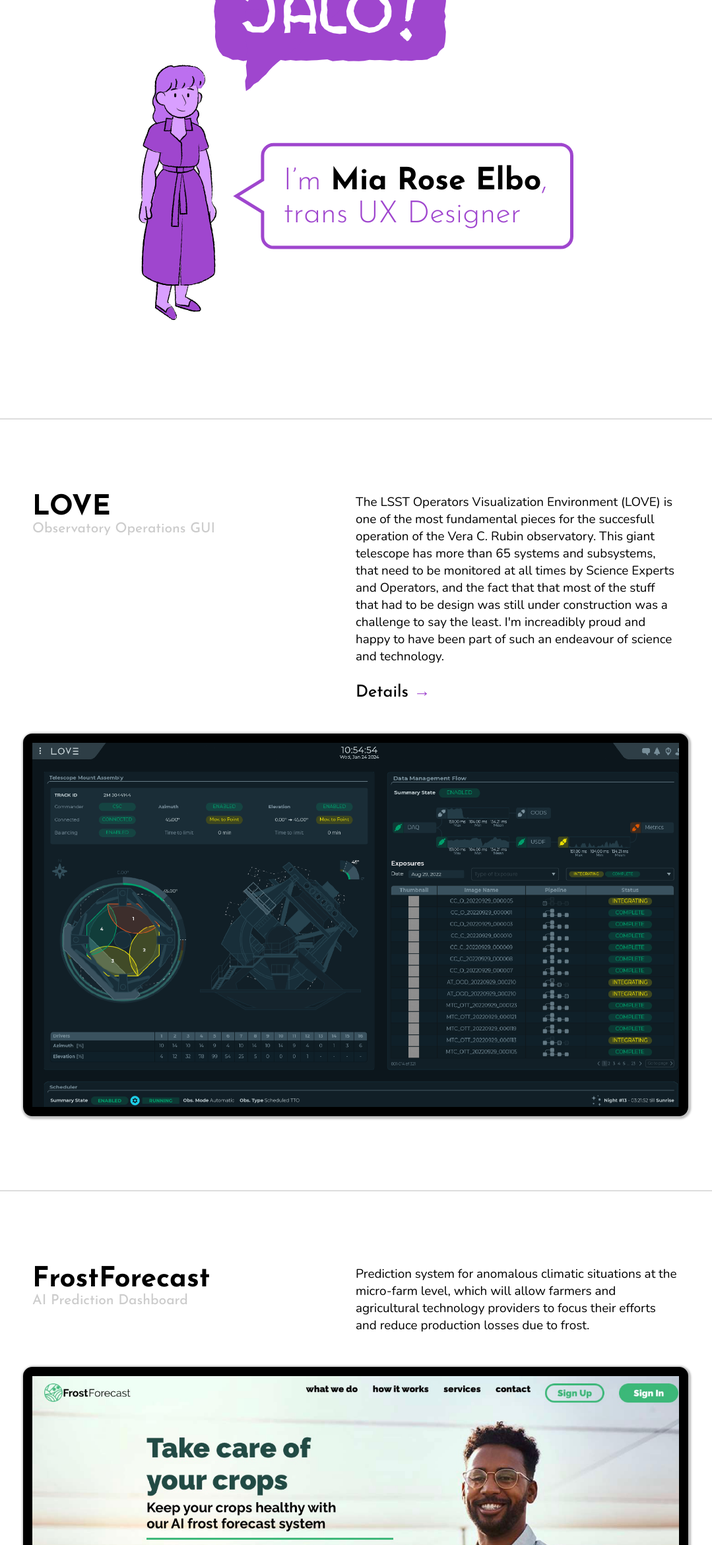
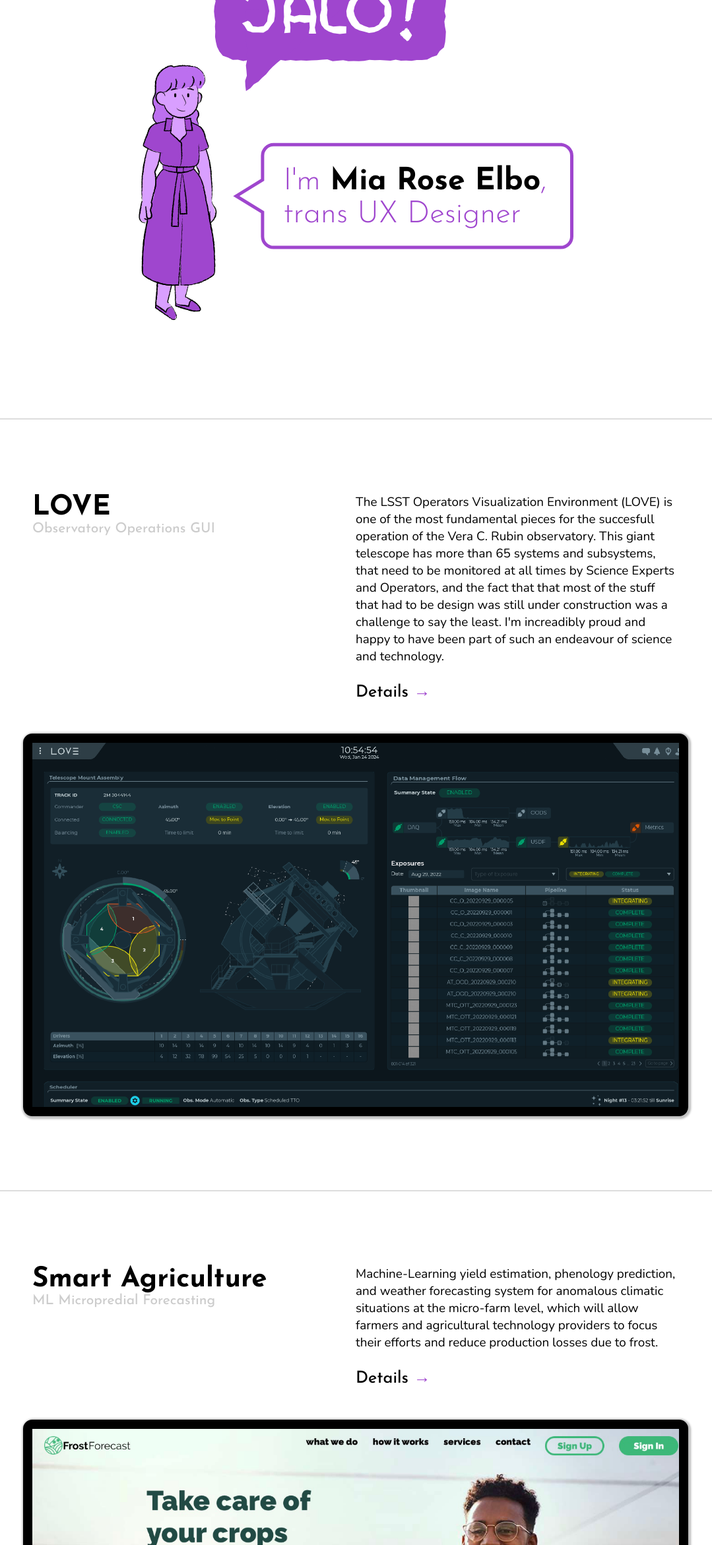
Before and after one commit to MiaRoseElbo/MiaRoseElbo.github.io, a PHP site: page / in a window 1280 px wide. Shown: the part 602-2944 px from the top of the page at 66% size, without its empty margins (101-1180 px from the left). Run offline with PHP 8.4, Linux system fonts and the light colour scheme.

Commit message:
Smart Agriculture section details added

```diff
--- a/css/main.css
+++ b/css/main.css
@@ -272,8 +272,10 @@
 
   .popup h2 {
     margin-top: 0;
-    color: #666;
-    font-family: "Trebuchet MS", Tahoma, Arial, sans-serif;
+    color: black;
+    border-bottom: 1px solid #eaeaea;
+    font-family: 'Nunito';
+    padding-bottom: 0.4em;
   }
   .close {
     font-family: 'Josefin Sans', sans-serif;
@@ -390,9 +392,24 @@
     margin:auto;
 }
 
+.innerSection .innerTitle {
+    max-width: 640px;
+    margin: 3em auto;
+}
+
+.innerSection .innerText {
+    max-width: 640px;
+    margin: 3em auto;
+}
+
 .innerSection .innerText p {
-    font-size: 1.2em;
+    font-size: 1.4em;
+    line-height: 1.6em;
     font-family: "Nunito", sans-serif;
+}
+
+.innerSection .innerText p b {
+    font-weight:700;
 }
 
 .innerImage img{
@@ -408,7 +425,12 @@
 .innerImageText{
     text-align: center;
     margin: 0.2em 0 1em;
+    font-family: "Nunito", sans-serif;
 }
 .insideWork .workTitleH2{
     margin-bottom: 2em;
 }
+
+.bolder{
+  font-weight: 700;
+}
--- a/index.html
+++ b/index.html
@@ -89,7 +89,7 @@
 					</g>
 					<g>
 						<text transform="translate(132.95 217.97)">
-							<tspan class="colorText" x="0" y="0">I’m
+							<tspan class="colorText" x="0" y="0">I'm
 							<tspan class="boldText">Mia Rose Elbo</tspan>,</tspan>
 							<tspan class="colorText" x="0" y="30">trans UX Designer</tspan>
 						</text>
@@ -2374,17 +2374,17 @@
 		<section class="workSection">
 			<div class="workTextSection">
 				<div class="workTitle">
-					<div class="workTitleH1">FrostForecast</div>
-					<div class="workTitleH2">AI Prediction Dashboard</div>
+					<div class="workTitleH1">Smart Agriculture</div>
+					<div class="workTitleH2">ML Micropredial Forecasting</div>
 				</div>
 				<div class="workText">
 					<div class="workTextP">
-						Prediction system for anomalous climatic situations at the micro-farm level, which will allow farmers and agricultural technology providers to focus their efforts and reduce production losses due to frost.
+						Machine-Learning yield estimation, phenology prediction, and weather forecasting system for anomalous climatic situations at the micro-farm level, which will allow farmers and agricultural technology providers to focus their efforts and reduce production losses due to frost.
 					</div>
 					<div class="details">
-						<!-- <a href="#">
+						<a href="#frost">
 							Details <span class="arrow">&#8594;</span>
-						</a> -->
+						</a>
 					</div>
 				</div>
 			</div>
@@ -2426,7 +2426,7 @@
 					<div class="contactList">
 						<a href="https://www.linkedin.com/in/miarose/" target="_blank" class="hover">Linkedin</a>
 						<a href="mailto:miaroseelbo@gmail.com?subject=Hey there!" target="_self" class="hover">Email</a>
-						<a href="assets/files/cv-en-jan2024.pdf" target="_blank" class="hover">Resume</a>
+						<a href="assets/files/cv-MiaElbo.pdf" target="_blank" class="hover">Resume</a>
 					</div>
 				</div>
 			</div>
@@ -2434,7 +2434,7 @@
 
 		<!-- <section class="aboutSection">
 			<div class="abotLeft">
-				Digital Communications and New Media graduate from Universidad del Pacífico, with vast work experience in digital marketing agencies, IT companies, and eCommerce; looking to keep on growing professionally, take new challenges, and an opportunity to use my skills and experience in a multidisciplinary team. I love drawing, food, and musicals. When I’m not in the office, or home playing with my kittens, I like to watch movies and play games with my wife.
+				Digital Communications and New Media graduate from Universidad del Pacífico, with vast work experience in digital marketing agencies, IT companies, and eCommerce; looking to keep on growing professionally, take new challenges, and an opportunity to use my skills and experience in a multidisciplinary team. I love drawing, food, and musicals. When I'm not in the office, or home playing with my kittens, I like to watch movies and play games with my wife.
 			</div>
 		</section> -->
 
@@ -2487,11 +2487,11 @@
 					<div class="contactList">
 						<a href="https://www.linkedin.com/in/miarose/" target="_blank" class="hover">Linkedin</a>
 						<a href="mailto:miaroseelbo@gmail.com?subject=Hey there!" target="_self" class="hover">Email</a>
-						<a href="assets/files/cv-en-jan2024.pdf" target="_blank" class="hover">Resume</a>
+						<a href="assets/files/cv-MiaElbo.pdf" target="_blank" class="hover">Resume</a>
 					</div>
 				</div>
 				<div class="aboutContact">
-					Currently in Berlin 🇩🇪, open to relocating.
+					Currently in Berlin 🇩🇪.
 				</div>
 			  </div>
 			</div>
@@ -2499,9 +2499,9 @@
 
 		 <!-- ▼ • ☽○☾ • ⚢🏳️‍⚧️ • ♅♚ • Ⓐ⛧ • ♥ -->
 
-		<!--/////////////-->
-		<!--// L O V E //-->
-		<!--/////////////-->
+		<!--/////////////////////-->
+		<!--// L O V E - INNER//-->
+		<!--///////////////////-->
 
 		 <div id="love" class="overlayWork">
 			<div class="popup">
@@ -2598,7 +2598,7 @@
 						</p>
 					</div>
 					<div class="innerImage"><img src="assets/img/mia_rubin.JPG" /></div>
-					<div class="innerImageText">Let trans-made be a synonymous with high-quality</div>
+					<div class="innerImageText">Let trans-made be synonymous with high-quality</div>
 				</div>
 			  <div >
 			</div>
@@ -2606,9 +2606,73 @@
 		 	</div>
 		 </div>
 
-		<!--//////////////////-->
-		<!--// G R A P H I C //-->
-		<!--///////////////////-->
+
+		 <!--///////////////////////-->
+		<!--// F R O S T - INNER //-->
+		<!--//////////////////////-->
+
+		 <div id="frost" class="overlayWork">
+			<div class="popup">
+			  <a class="close" href="#">&times;</a>
+			  <div class="insideWork">
+				<div class="workTitleH1">Smart Agriculture</div>
+				<div class="workTitleH2">Designing Human-Centered Interfaces for AI in Farming</div>
+				<div class="innerSection">
+					<div class="innerText">
+						<p>
+							In recent years, agriculture has seen a growing interest in AI-powered decision-making. I worked on two applied projects that aimed to translate complex machine learning and computer vision models into <span class="bolder">practical, usable tools for farmers and winemakers</span>. My role as a UX Expert was to ensure that advanced data pipelines translated into <span class="bolder">clear insights, actionable alerts, and intuitive workflows</span>.
+						</p>
+					</div>
+					<div class="innerImage"><img src="assets/img/frost_03.jpg" /></div>
+					<div class="innerImageText">Some results and documents during Discovery</div>
+					<div class="innerTitle"><h2>Discovery & Research</h2></div>
+					<div class="innerText">
+						<p>
+							As with any good design story, it all starts with research. Past projects had shown me how easy it is to chase the loudest problem instead of the right one. To avoid this, I created a <span class="bolder">Field Guide</span> document to structure our Discovery process. Through interviews, workshops, and contextual research, I developed <span class="bolder">personas</span> representing agricultural stakeholders—from vineyard managers to field technicians. These personas captured their goals, pain points, and levels of technological confidence, grounding our design choices in real-world needs.
+						</p>
+					</div>
+					<div class="innerImage"><img src="assets/img/frost_04.png" /></div>
+					<div class="innerImageText">People need to understand, and like, diagrams</div>
+					<div class="innerTitle"><h2>Making the Invisible Visible</h2></div>
+					<div class="innerText">
+						<p>
+							The heart of both projects was machine learning and computer vision—systems that, by nature, are invisible to end users. To bridge this gap, I designed <span class="bolder">pipeline diagrams and process flows</span> that explained how predictions (for frost, yield, grape growth stages, and harvest timing) were generated. These visual tools became essential not only for farmers and winemakers, but also for alignment between <span class="bolder">data scientists, agronomists, and business stakeholders</span>. By making the ML process understandable, I helped ensure trust in the system's outputs.
+						</p>
+					</div>
+					<div class="innerImage"><img src="assets/img/frost_05.jpg" /></div>
+					<div class="innerImageText">Some sessions had to be Virtual, since users where on-site farming.</div>
+					<div class="innerTitle"><h2>Collaboration & Iteration</h2></div>
+					<div class="innerText">
+						<p>
+							These were complex, multi-stakeholder projects. To keep everyone aligned, I facilitated <span class="bolder">feedback and review sessions</span> using tools like Miro. Agile rituals such as <span class="bolder">user story mapping and sprint reviews</span> helped us break down large technical challenges into achievable increments. These sessions were also key for managing expectations—making sure stakeholders understood what could realistically be delivered, and when.
+						</p>
+					</div>
+					<div class="innerImage"><img src="assets/img/frost_06.png" /></div>
+					<div class="innerImageText">Part of the Frost Forecasting dashboard</div>
+					<div class="innerTitle"><h2>Designing for Critical Moments</h2></div>
+					<div class="innerText">
+						<p>
+							One of the most impactful outcomes was the <span class="bolder">FrostForecast dashboard</span>. The design focused on <span class="bolder">alerts</span>, since frost events require immediate action and farmers are not always online. Field observations revealed that users needed at least <span class="bolder">four hours of advance warning</span> to mobilize mitigation tools like wind machines or sprinklers. This insight hadn't surfaced during early interviews, but emerged later through direct observation—a reminder of the importance of <span class="bolder">iterative research throughout the design process</span>. The final dashboard provided not just data, but timely, actionable insights that directly protected crops.
+						</p>
+					</div>
+					<div class="innerImage"><img src="assets/img/frost_02.jpg" /></div>
+					<div class="innerImageText">Testing and debugging on-site with real situations was a must for me.</div>
+					<div class="innerTitle"><h2>On-Site Validation</h2></div>
+					<div class="innerText">
+						<p>
+							Finally, I tested prototypes on-site with real users in vineyards and fields. This grounded the design in the actual working environments where these tools would be used—outdoors, often under pressure, with limited connectivity. Observing how users interacted with the dashboard in context gave me critical feedback to refine information hierarchy, alert delivery, and overall usability.
+						</p>
+					</div>
+				</div>
+			  <div >
+			</div>
+		 	</div>
+		 	</div>
+		 </div>
+
+		<!--////////////////////////////-->
+		<!--// G R A P H I C - INNER //-->
+		<!--//////////////////////////-->
 
 		<div id="graphic-design" class="overlayWork">
 			<div class="popup">
@@ -2705,16 +2769,16 @@
 						</p>
 					</div>
 					<div class="innerImage"><img src="assets/img/mia_rubin.JPG" /></div>
-					<div class="innerImageText">Let trans-made be a synonymous with high-quality</div>
+					<div class="innerImageText">Let trans-made be synonymous with high-quality</div>
 
 				</div>
 			  <div >
 			</div>
 		 </div>
 
-		 <!--//////////////////////////////-->
-		<!--// I L L U S T R A T I O N  //-->
-		<!--/////////////////////////////-->
+		 <!--//////////////////////////////////////-->
+		<!--// I L L U S T R A T I O N - INNER  //-->
+		<!--/////////////////////////////////////-->
 
 		<div id="illustration" class="overlayWork">
 			<div class="popup">
@@ -2811,7 +2875,7 @@
 						</p>
 					</div>
 					<div class="innerImage"><img src="assets/img/mia_rubin.JPG" /></div>
-					<div class="innerImageText">Let trans-made be a synonymous with high-quality</div>
+					<div class="innerImageText">Let trans-made be synonymous with high-quality</div>
 
 				</div>
 			  <div >
```
Also changed, not shown: assets/img/frost_02.jpg (added), assets/img/frost_03.jpg (added), assets/img/frost_04.png (added), assets/img/frost_05.jpg (added), assets/img/frost_06.png (added), 2 other files.
